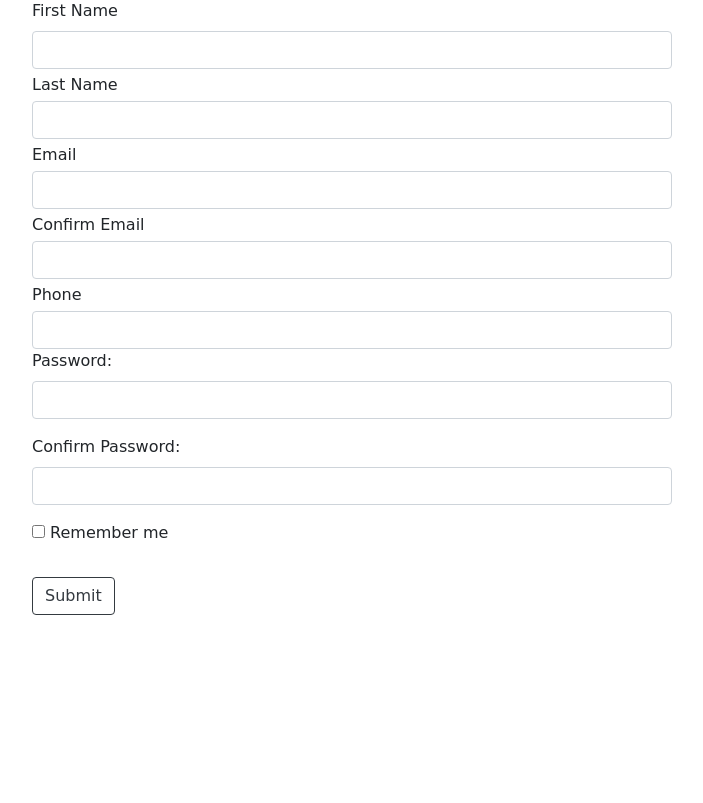
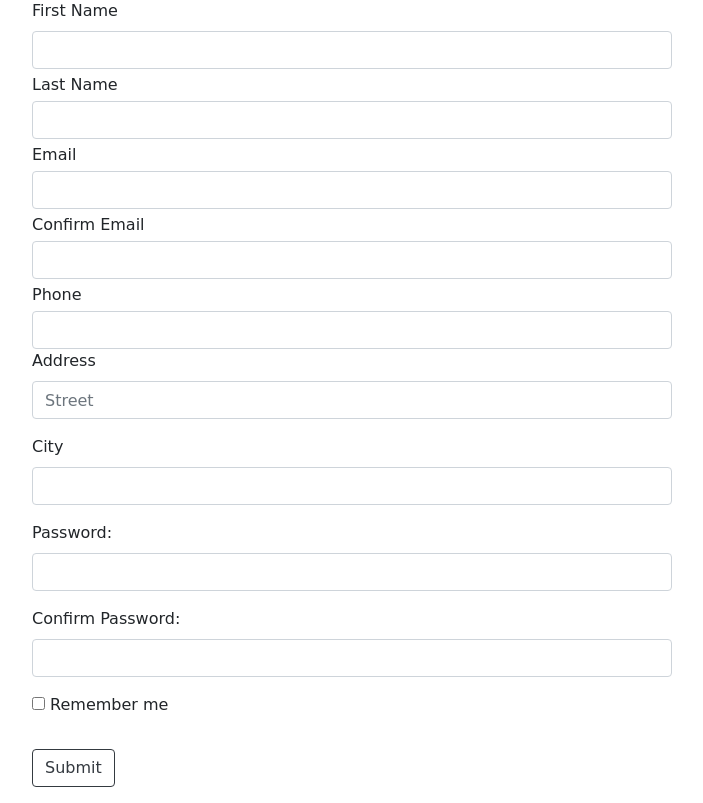
Before and after one commit to arunvijay10/Responsive-site, a PHP site: page / in a window 1280 px wide. Shown: the part 737-1540 px from the top of the page, without its empty margins (288-991 px from the left). Before the commit the page ends 1352 px from the top, so only its background shows below. Run offline with PHP 8.4, Linux system fonts and the light colour scheme.

Commit message:
this is incomplete

```diff
--- a/index.php
+++ b/index.php
@@ -97,23 +97,33 @@
         <form action="infouser.php" method="post">
         <div class="form-group"> <!--class form group its a group of div-->
             <label>First Name</label>
-            <input type="text" autocomplete="off" class="form-control" >
+            <input type="text" autocomplete="off" class="form-control" name="fname" required >
             <label class="my-1">Last Name</label>
-            <input type="text" autocomplete="off" class="form-control" >
+            <input type="text" autocomplete="off" class="form-control" name="lname"  required>
             <label class="my-1">Email</label>
-            <input type="email" autocomplete="off" class="form-control" >
+            <input type="email" autocomplete="off" class="form-control" name="email" required >
             <label class="my-1">Confirm Email</label>
-            <input type="email" autocomplete="off" class="form-control" >
+            <input type="email" autocomplete="off" class="form-control" name="cemail" required >
             <label class="my-1">Phone</label>
-            <input type="phone" autocomplete="off" class="form-control" >
+            <input type="phone" autocomplete="off" class="form-control" name="phone" required >
+            <div class="form-group">
+            <label for="inputAddress">Address</label>
+            <input type="text" class="form-control" id="inputAddress" placeholder="Street" autocomplete="off" name="address" required>
+            </div>
+            <div class="form-group">
+            <label for="inputCity">City</label>
+            <input type="text" class="form-control" id="inputCity" autocomplete="off" name="city" required>
+            </div>
             <div class="form-group">
             <label for="pwd">Password:</label>
-            <input type="password" class="form-control" id="pwd">
+            <input type="password" class="form-control" id="pwd" name="pwd"
+            required>
             </div>
             <div class="form-group">
             <label for="pwd">Confirm Password:</label>
-            <input type="password" class="form-control" id="pwd">
+            <input type="password" class="form-control" id="cpwd" name="cpwd" accept=""required>
             </div>
+
             <div class="checkbox">
             <label><input type="checkbox"> Remember me</label>
             </div>
```
Also changed, not shown: infouser.php (+29 -0 lines).
